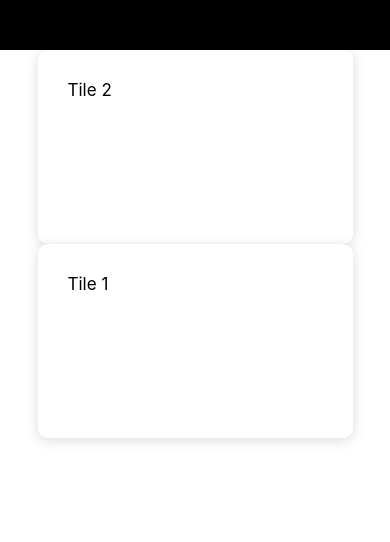
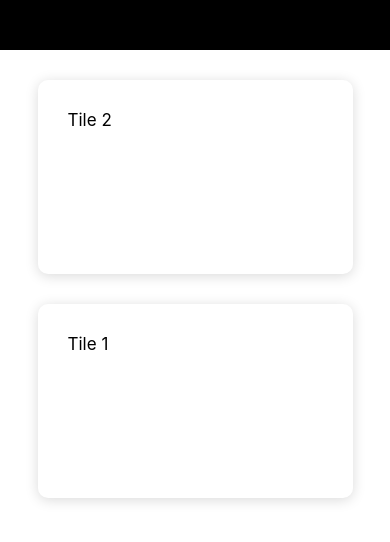
Before and after one commit to frizzkitten/pullrefresh, a React Native app: screen / in a window 390 px wide. Shown: the top 542 px of the page. Built offline with nearby package versions, Linux system fonts and the light colour scheme.

Commit message:
smooth entry for card

```diff
--- a/Components/Card.js
+++ b/Components/Card.js
@@ -7,26 +7,32 @@ const height = 194;
 export default class Card extends React.Component {
     constructor(props) {
         super(props);
-        this.state = { marginTop: new Animated.Value(30) };
+        this.solidness = new Animated.Value(0);
     }
 
-    // componentDidMount() {
-    //     // Animated.timing(this.state.marginTop, {
-    //     //     toValue: 30,
-    //     //     duration: 500
-    //     // }).start();
-    // }
+    componentDidMount() {
+        Animated.timing(this.solidness, {
+            toValue: 1,
+            duration: 1000
+        }).start();
+    }
 
     render() {
+        const marginTop = this.solidness.interpolate({
+            inputRange: [0, 1],
+            outputRange: [-height, 30]
+        });
+
         return (
-            <View
+            <Animated.View
                 style={{
                     ...styles.container,
-                    marginTop: this.state.marginTop
+                    marginTop: marginTop || 30,
+                    opacity: this.solidness || 1
                 }}
             >
                 <Text style={styles.text}>{this.props.text}</Text>
-            </View>
+            </Animated.View>
         );
     }
 }
```
